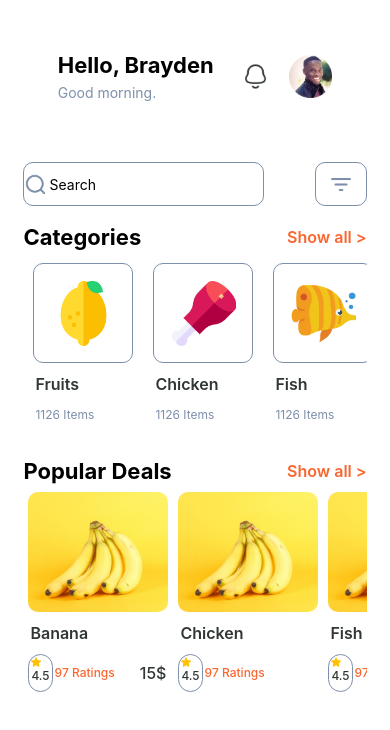
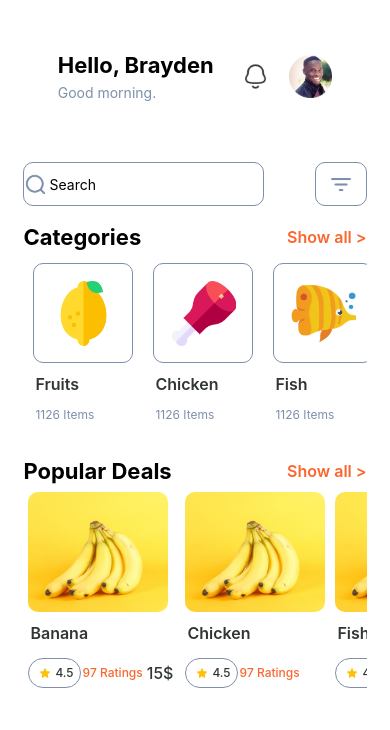
Before and after one commit to eneskocc/Lokmart, a React Native app in the folder client/: screen /Home in a window 390 px wide. Shown: the top 730 px of the page. Built offline with nearby package versions, Linux system fonts and the light colour scheme.

Commit message:
Update PopularCard.js

```diff
--- a/client/app/component/PopularCard.js
+++ b/client/app/component/PopularCard.js
@@ -28,10 +28,15 @@ export class PopularCard extends Component {
                 borderRadius: 20,
                 borderWidth: 1,
                 borderColor: colors.softGray,
-                padding: 2,
+                paddingHorizontal: 6,
+                paddingVertical:3,
+                flexDirection:'row',
+                justifyContent:'center',
+                alignItems:'center',
+                marginVertical:4,
               }}>
               <Image
-                style={{width: 10, height: 10}}
+                style={{width: 10, height: 10,marginHorizontal:5}}
                 source={require('../assets/images/ic/star.png')}
               />
               <Text
```
